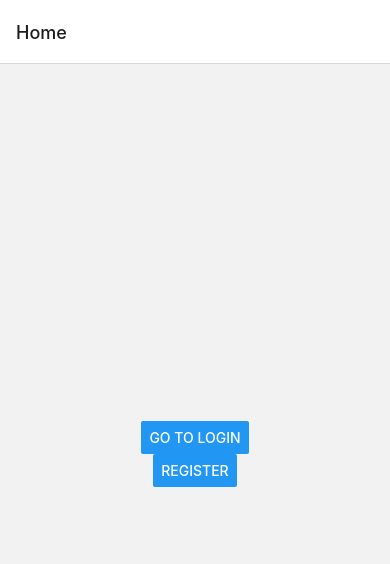
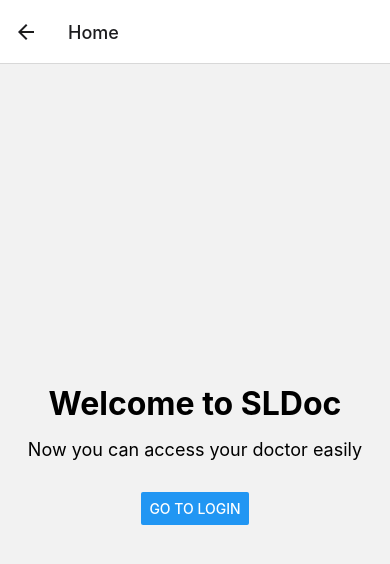
Before and after one commit to devsapu/RNboilerplate, a React Native app: screen /Home in a window 390 px wide. Shown: the top 564 px of the page. Built offline with nearby package versions, Linux system fonts and the light colour scheme.

Commit message:
adding home screen

```diff
--- a/App.tsx
+++ b/App.tsx
@@ -1,9 +1,10 @@
 import React from 'react';
 import { NavigationContainer } from '@react-navigation/native';
 import { createNativeStackNavigator } from '@react-navigation/native-stack';
-import HomeScreen from './src/screens/Home';
+import LandingScreen from './src/screens/Landing';
 import LoginScreen from './src/screens/users/login';
 import SignInScreen from './src/screens/users/signIn';
+import HomeScreen from './src/screens/Home';
 
 
 
@@ -12,10 +13,11 @@ const Stack = createNativeStackNavigator();
 const App = () => {
   return (
     <NavigationContainer>
-      <Stack.Navigator initialRouteName="Home">
-        <Stack.Screen name="Home" component={HomeScreen} />
+      <Stack.Navigator initialRouteName="Landing">
+        <Stack.Screen name="Landing" component={LandingScreen} />
         <Stack.Screen name="Login" component={LoginScreen} />
         <Stack.Screen name="SignIn" component={SignInScreen} />
+        <Stack.Screen name="Home" component={HomeScreen} />
       </Stack.Navigator>
     </NavigationContainer>
   );
--- a/src/screens/Home/index.tsx
+++ b/src/screens/Home/index.tsx
@@ -1,22 +1,36 @@
+
 import React from 'react';
-import { Button, View } from 'react-native';
-import { useNavigation } from '@react-navigation/native';
+import { View, Text, StyleSheet, Button } from 'react-native';
 
-const HomeScreen = () => {
-  const navigation = useNavigation();
-
+const HomeScreen = ({ navigation }:any) => {
   return (
-    <View style={{ flex: 1, justifyContent: 'center', alignItems: 'center' }}>
+    <View style={styles.container}>
+      <Text style={styles.title}>Welcome to SLDoc</Text>
+      <Text style={styles.subtitle}>Now you can access your doctor easily</Text>
       <Button
         title="Go to Login"
-        onPress={() => navigation.navigate('Login')}
-      />
-      <Button
-        title="Register"
-        onPress={() => navigation.navigate('SignIn')}
+        onPress={() => navigation.navigate('Landing')}
       />
     </View>
   );
 };
 
+const styles = StyleSheet.create({
+  container: {
+    flex: 1,
+    alignItems: 'center',
+    justifyContent: 'center',
+    padding: 16,
+  },
+  title: {
+    fontSize: 32,
+    fontWeight: 'bold',
+    marginBottom: 16,
+  },
+  subtitle: {
+    fontSize: 18,
+    marginBottom: 32,
+  },
+});
+
 export default HomeScreen;
--- /dev/null
+++ b/src/screens/Landing/index.tsx
@@ -0,0 +1,22 @@
+import React from 'react';
+import { Button, View } from 'react-native';
+import { useNavigation } from '@react-navigation/native';
+
+const LandingScreen = () => {
+  const navigation = useNavigation();
+
+  return (
+    <View style={{ flex: 1, justifyContent: 'center', alignItems: 'center' }}>
+      <Button
+        title="Go to Login"
+        onPress={() => navigation.navigate('Login')}
+      />
+      <Button
+        title="Register"
+        onPress={() => navigation.navigate('SignIn')}
+      />
+    </View>
+  );
+};
+
+export default LandingScreen;
--- a/src/screens/users/login/index.tsx
+++ b/src/screens/users/login/index.tsx
@@ -3,7 +3,7 @@ import {Alert, Button, StyleSheet, Text, TextInput, View} from 'react-native';
 import api from '../../../utilities/network/httpService';
 import AsyncStorage from '@react-native-async-storage/async-storage';
 
-const LoginScreen = () => {
+const LoginScreen = ({ navigation }:any) => {
   const [username, setUsername] = useState('');
   const [password, setPassword] = useState('');
 
@@ -14,6 +14,7 @@ const LoginScreen = () => {
       if (response.data.token) {
         await AsyncStorage.setItem('userToken', response.data.token);
         api.defaults.headers.common['Authorization'] = `Bearer ${response.data.token}`;
+        navigation.navigate('Home')
       }
 
       return response.data;
```
